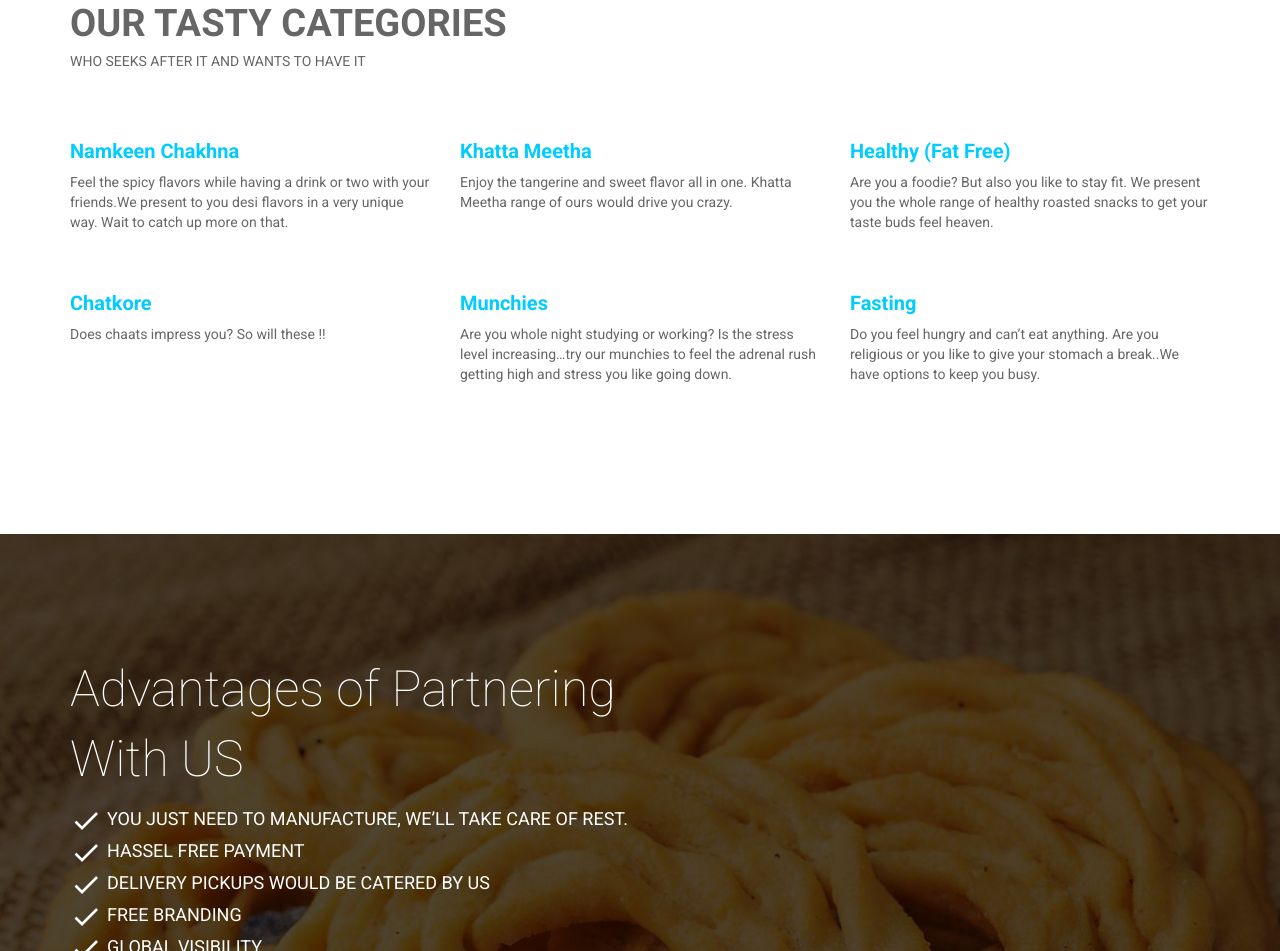
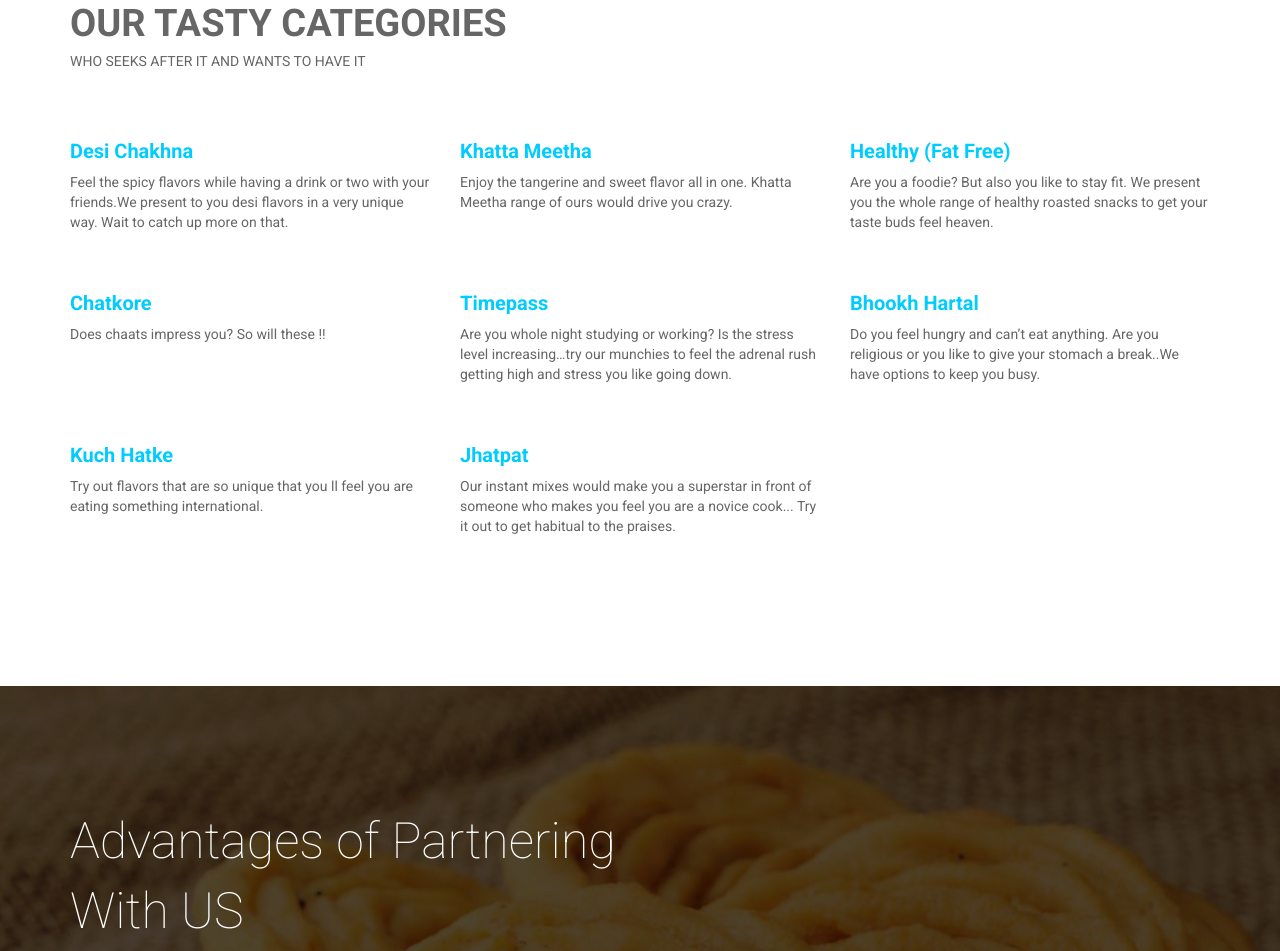
Before and after one commit to saki007ster/jnm, a plain HTML site: page index.html in a window 1280 px wide. Shown: the part 832-1783 px from the top of the page. Drawn offline with Linux system fonts and the light colour scheme.

Commit message:
Changed categories

```diff
--- a/index.html
+++ b/index.html
@@ -76,7 +76,7 @@
                 <!-- <i class="mdi-action-settings"></i> -->
               </div>
               <div class="features-text">
-                <h4>Namkeen Chakhna</h4>
+                <h4>Desi Chakhna</h4>
                 <p>
                   Feel the spicy flavors while having a drink or two with your friends.We present to you desi flavors in a very unique way. Wait to catch up more on that.
                 </p>
@@ -135,7 +135,7 @@
                 <!-- <i class="mdi-action-favorite"></i> -->
               </div>
               <div class="features-text">
-                <h4>Munchies</h4>
+                <h4>Timepass</h4>
                 <p>
                   Are you whole night studying or working? Is the stress level increasing…try our munchies to feel the adrenal rush getting high and stress you like going down.
                 </p>
@@ -149,9 +149,37 @@
                 <!-- <i class="mdi-hardware-phonelink"></i> -->
               </div>
               <div class="features-text">
-                <h4>Fasting</h4>
+                <h4>Bhookh Hartal</h4>
                 <p>
                   Do you feel hungry and can’t eat anything. Are you religious or you like to give your stomach a break..We have options to keep you busy.
+                </p>
+              </div>
+            </div>
+          </div>
+
+          <div class="col-md-4 col-sm-6 wow fadeInDown" data-wow-duration="1000ms" data-wow-delay="850ms">
+            <div class="features">
+              <div class="icon">
+                <!-- <i class="mdi-hardware-phonelink"></i> -->
+              </div>
+              <div class="features-text">
+                <h4>Kuch Hatke</h4>
+                <p>
+                  Try out flavors that are so unique that you ll feel you are eating something international.
+                </p>
+              </div>
+            </div>
+          </div>
+
+          <div class="col-md-4 col-sm-6 wow fadeInDown" data-wow-duration="1000ms" data-wow-delay="850ms">
+            <div class="features">
+              <div class="icon">
+                <!-- <i class="mdi-hardware-phonelink"></i> -->
+              </div>
+              <div class="features-text">
+                <h4>Jhatpat</h4>
+                <p>
+                  Our instant mixes would make you a superstar in front of someone who makes you feel you are a novice cook... Try it out to get habitual to the praises.
                 </p>
               </div>
             </div>
```
